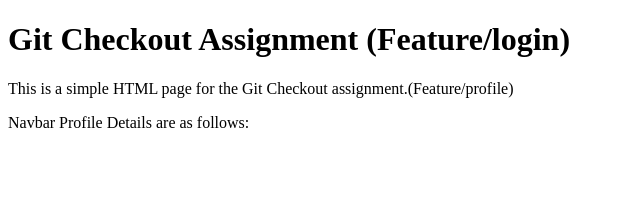
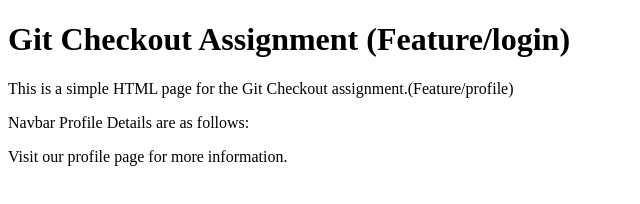
Before and after one commit to Mayank-Goswami-cg/git-checkout-assignment, a plain HTML site: page index.html in a window 1280 px wide. Shown: the whole page, without its empty margins (0-640 px from the left). Drawn offline with Linux system fonts and the light colour scheme.

Commit message:
Visit info updated in index page

```diff
--- a/index.html
+++ b/index.html
@@ -9,5 +9,6 @@
     <h1>Git Checkout Assignment (Feature/login)</h1>
     <p>This is a simple HTML page for the Git Checkout assignment.(Feature/profile)</p>
     <P>Navbar Profile Details are as follows:</P>
+    <P>Visit our profile page for more information.</P>
 </body>
 </html>
```
